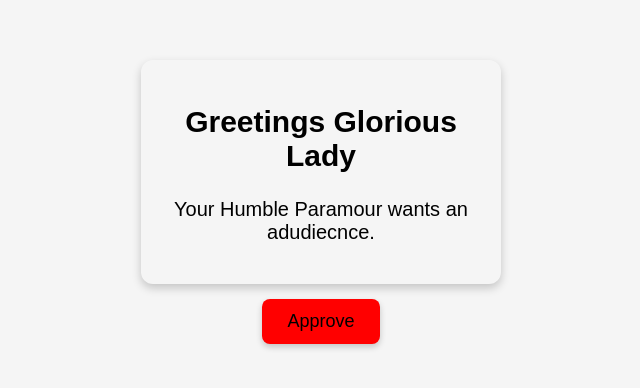
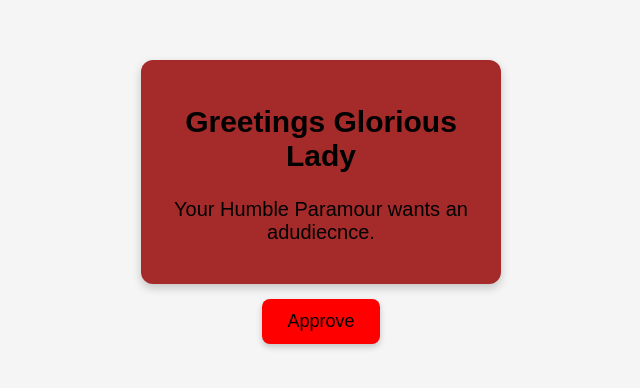
Before and after one commit to wmvrr/Girlfriends-day, a plain HTML site: page index.html in a window 1280 px wide. Shown: the part 206-594 px from the top of the page, without its empty margins (319-959 px from the left). Drawn offline with Linux system fonts and the light colour scheme.

Commit message:
Update index.html

```diff
--- a/index.html
+++ b/index.html
@@ -15,7 +15,7 @@
         }
 
         .box {
-            background-color: dark brown;
+            background-color: brown;
             color: black;
             width: 320px;
             padding: 20px;
```
